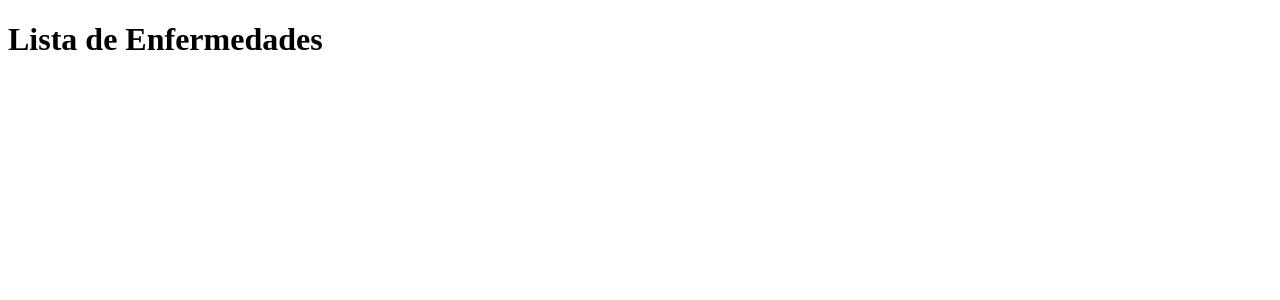
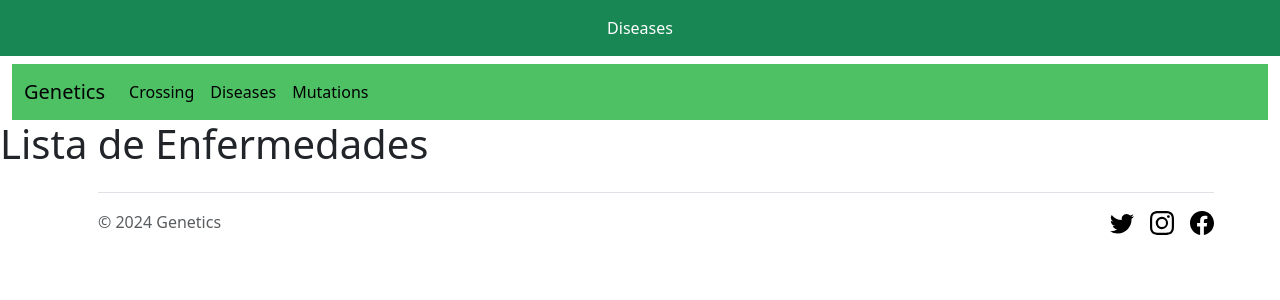
Before and after one commit to V4lerie1230/Project_Genetics, a Django app: page /diseases/ in a window 1280 px wide. Shown: the top 300 px of the page. Run offline with Django 5.2, Linux system fonts and the light colour scheme; data that the repository does not hold is empty.

Commit message:
Cambios de Boostrap

```diff
--- a/myapp/templates/myapp/base.html
+++ b/myapp/templates/myapp/base.html
@@ -2,7 +2,7 @@
 <html lang="en">
   <head>
     {% block title %}
-      <title>Farmacia</title>
+      <title>Genetics</title>
     {% endblock %}
     <meta charset="utf-8">
   <meta name="viewport" content="width=device-width, initial-scale=1">
@@ -14,10 +14,9 @@
   </head>
   <body>
 
-    {% block subtitle %}
-    <div class ="text-center">Aqui va el titulo</div>
+    <div class="text-center p-3 mb-2 bg-success text-white">{% block subtitle %} Genetics  {% endblock %}</div>
 
-    {% endblock %}
+
 
 
     {% include "myapp/base_nav.html" %}
--- a/myapp/templates/myapp/base_nav.html
+++ b/myapp/templates/myapp/base_nav.html
@@ -1,40 +1,23 @@
 <!-- Barra de navegación -->
-<div class="container-fluid bg-dark text-white text-center">
-    <nav class="navbar navbar-expand-lg navbar-dark bg-dark">
+<div class="container-fluid text-white text-center">
+  <nav class="navbar navbar-expand-lg navbar-light" style="background-color: rgb(78, 193, 101);">
         <div class="container-fluid">
-          <a class="navbar-brand" href="/">Farmacia</a>
+          <a class="navbar-brand" href="/">Genetics</a>
           <button class="navbar-toggler" type="button" data-bs-toggle="collapse" data-bs-target="#navbarScroll" aria-controls="navbarScroll" aria-expanded="false" aria-label="Toggle navigation">
             <span class="navbar-toggler-icon"></span>
           </button>
           <div class="collapse navbar-collapse" id="navbarScroll">
             <ul class="navbar-nav me-auto my-lg-0 navbar-nav-scroll" style="--bs-scroll-height: 100px;">
               <li class="nav-item">
-                <a class="nav-link active" aria-current="page" href="/">Inicio</a>
+                <a class="nav-link active" aria-current="page" href="{% url 'listar_crossing' %}">Crossing</a>
               </li>
               <li class="nav-item">
-                <a class="nav-link active" href="/list_categorias">Categoria</a>
+                <a class="nav-link active" href="{% url 'listar_diseases' %}">Diseases</a>
               </li>
               <li class="nav-item">
-                <a class="nav-link active" href="/list_productos">Productos</a>
+                <a class="nav-link active" href="{% url 'listar_mutations' %}">Mutations</a>
               </li>
-                    {% if user.is_authenticated %}
 
-              <li class="nav-item">
-                <a class="nav-link active" href="/dashboard">Dashboard</a>
-              </li>
-                {% endif %}
-
-                {% if user.is_authenticated %}
-
-                <li class="nav-item">
-                  <a class="nav-link active" href="logout">Salir</a>
-                </li>
-                {% else %}
-
-                <li class="nav-item">
-                  <a class="nav-link active" href="login">Ingresar</a>
-                </li>
-                  {% endif %}
             </ul>
           </div>
         </div>
--- a/myapp/templates/myapp/footer.html
+++ b/myapp/templates/myapp/footer.html
@@ -15,7 +15,7 @@
     <div class="container">
     <footer class="d-flex flex-wrap justify-content-between align-items-center py-3 my-4 border-top">
         <div class="col-md-4 d-flex align-items-center">
-        <span class="mb-3 mb-md-0 text-muted">&copy; 2024 Farmacia</span>
+        <span class="mb-3 mb-md-0 text-muted">&copy; 2024 Genetics</span>
         </div>
         <ul class="nav col-md-4 justify-content-end list-unstyled d-flex">
         <li class="ms-3"><a class="text-muted" href="#"><svg class="bi" width="24" height="24"><use xlink:href="#twitter"/></svg></a></li>
--- a/myapp/templates/myapp/listar_crossing.html
+++ b/myapp/templates/myapp/listar_crossing.html
@@ -1,4 +1,9 @@
 {% extends "myapp/base.html" %}
+
+{% block subtitle %}
+Crossing
+
+{% endblock %}
 
 {% block content %}
     <h1>Lista de cruzamientos geneticos</h1>
--- a/myapp/templates/myapp/listar_diseases.html
+++ b/myapp/templates/myapp/listar_diseases.html
@@ -1,14 +1,17 @@
-<!DOCTYPE html>
-<html>
-<head>
-    <title>Lista de Enfermedades</title>
-</head>
-<body>
+{% extends "myapp/base.html" %}
+
+{% block subtitle %}
+    Diseases
+
+{% endblock %}
+
+{% block content %}
     <h1>Lista de Enfermedades</h1>
     <ul>
         {% for diseases in diseases %}
             <li>{{ diseases.name }}: {{ diseases.probability }}: {{ diseases.probability }}</li>
         {% endfor %}
-    </ul>
-</body>
-</html>
+
+
+
+        {% endblock %}
```
Also changed, not shown: myapp/templates/myapp/home.html (+6 -10 lines), myapp/templates/myapp/listar_mutations.html (+10 -8 lines).
